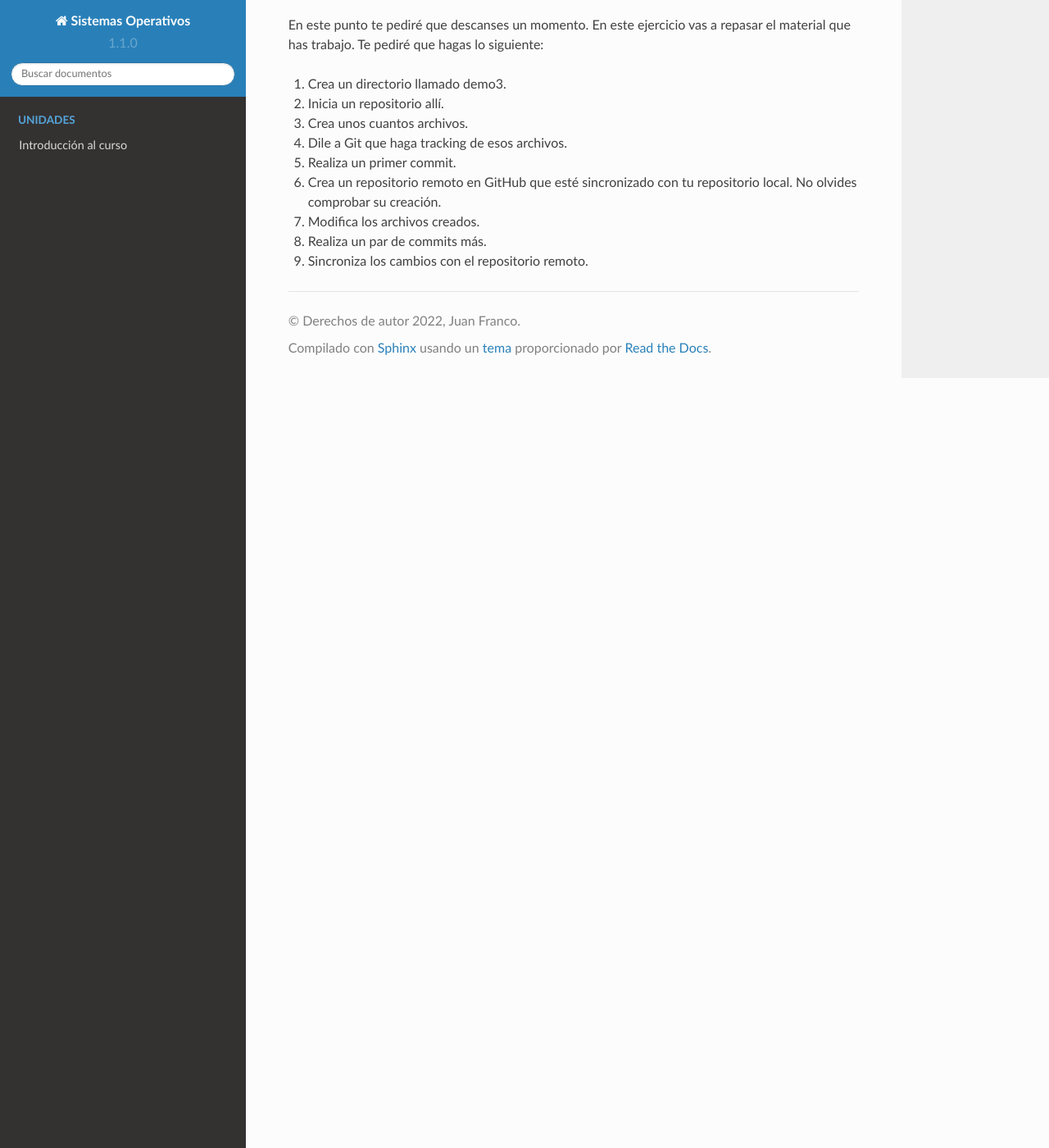
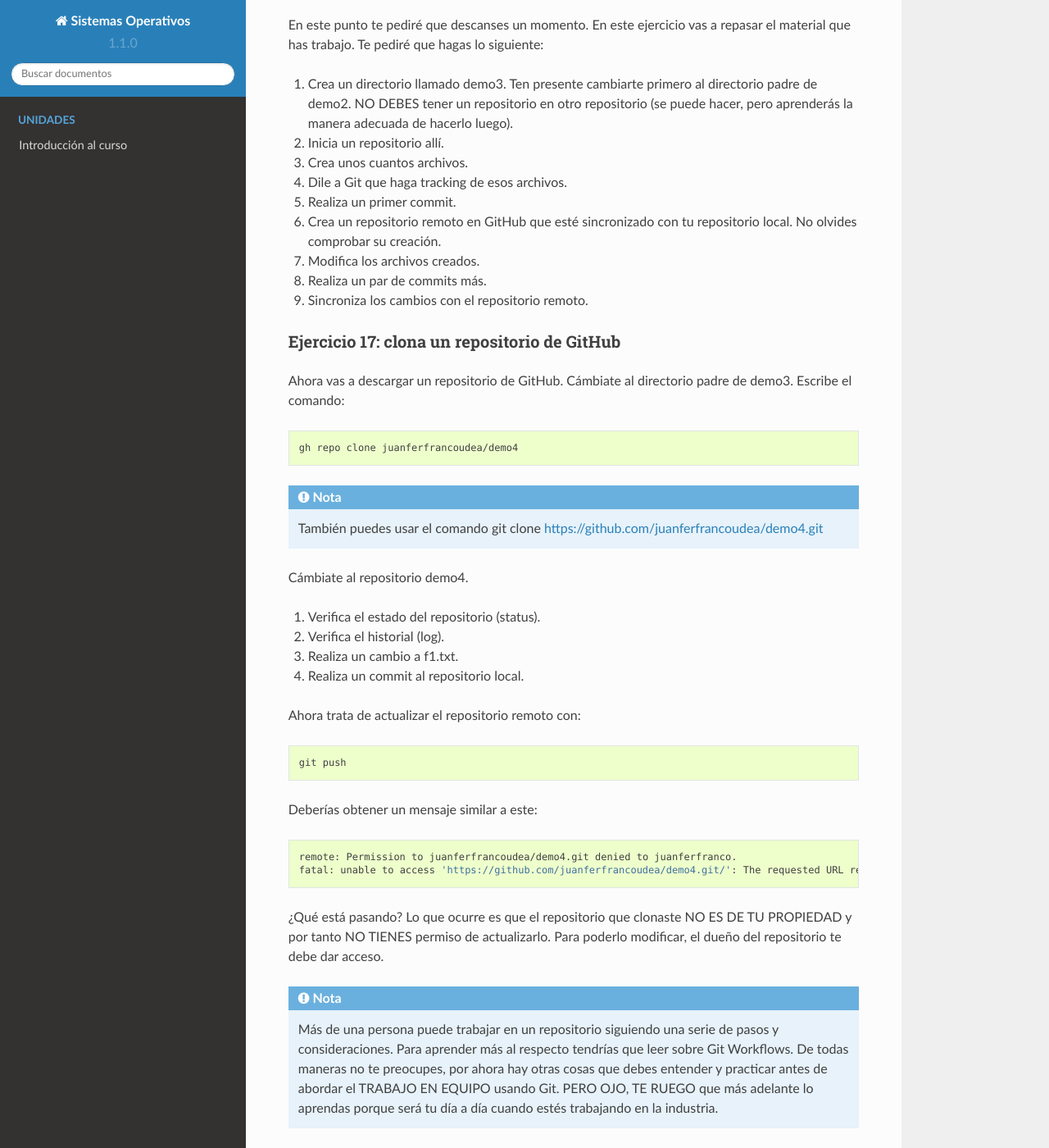
Before and after one commit to juanferfranco/sistemasoperativos, a Sphinx documentation site: the page built from docs/_unidad1/introGit.rst, in a window 1280 px wide and 1400 px high, scrolled down 15108 px. Shown: the whole window at 82% size. Built offline with Sphinx 7.4.7 and the Read the Docs theme 2.0.0, drawn with Linux system fonts in a browser that asks for light colours; pages that are not in the unit, such as notebooks, are missing from menus.

Commit message:
done ejercicio 17

```diff
--- a/docs/_unidad1/introGit.rst
+++ b/docs/_unidad1/introGit.rst
@@ -796,7 +796,10 @@
 ejercicio vas a repasar el material que has trabajo. Te pediré
 que hagas lo siguiente:
 
-#. Crea un directorio llamado demo3.
+#. Crea un directorio llamado demo3. Ten presente cambiarte
+   primero al directorio padre de demo2. NO DEBES tener un repositorio
+   en otro repositorio (se puede hacer, pero aprenderás la manera adecuada
+   de hacerlo luego).
 #. Inicia un repositorio allí.
 #. Crea unos cuantos archivos.
 #. Dile a Git que haga tracking de esos archivos.
@@ -806,3 +809,49 @@
 #. Modifica los archivos creados.
 #. Realiza un par de commits más.
 #. Sincroniza los cambios con el repositorio remoto.
+
+Ejercicio 17: clona un repositorio de GitHub
+^^^^^^^^^^^^^^^^^^^^^^^^^^^^^^^^^^^^^^^^^^^^^^^^^
+
+Ahora vas a descargar un repositorio de GitHub. Cámbiate al directorio padre
+de demo3. Escribe el comando:
+
+.. code-block:: bash
+
+    gh repo clone juanferfrancoudea/demo4
+
+.. note::
+
+    También puedes usar el comando git clone https://github.com/juanferfrancoudea/demo4.git
+
+Cámbiate al repositorio demo4.
+
+#. Verifica el estado del repositorio (status).
+#. Verifica el historial (log).
+#. Realiza un cambio a f1.txt.
+#. Realiza un commit al repositorio local.
+
+Ahora trata de actualizar el repositorio remoto con:
+
+.. code-block:: bash
+
+    git push
+
+Deberías obtener un mensaje similar a este:
+
+.. code-block:: bash
+
+    remote: Permission to juanferfrancoudea/demo4.git denied to juanferfranco.
+    fatal: unable to access 'https://github.com/juanferfrancoudea/demo4.git/': The requested URL returned error: 403
+
+¿Qué está pasando? Lo que ocurre es que el repositorio que clonaste NO ES DE TU PROPIEDAD y por
+tanto NO TIENES permiso de actualizarlo. Para poderlo modificar, el dueño del repositorio te
+debe dar acceso.
+
+.. note::
+
+    Más de una persona puede trabajar en un repositorio siguiendo una serie de pasos
+    y consideraciones. Para aprender más al respecto tendrías que leer sobre Git Workflows.
+    De todas maneras no te preocupes, por ahora hay otras cosas que debes entender y practicar
+    antes de abordar el TRABAJO EN EQUIPO usando Git. PERO OJO, TE RUEGO que más adelante
+    lo aprendas porque será tu día a día cuando estés trabajando en la industria.
```
